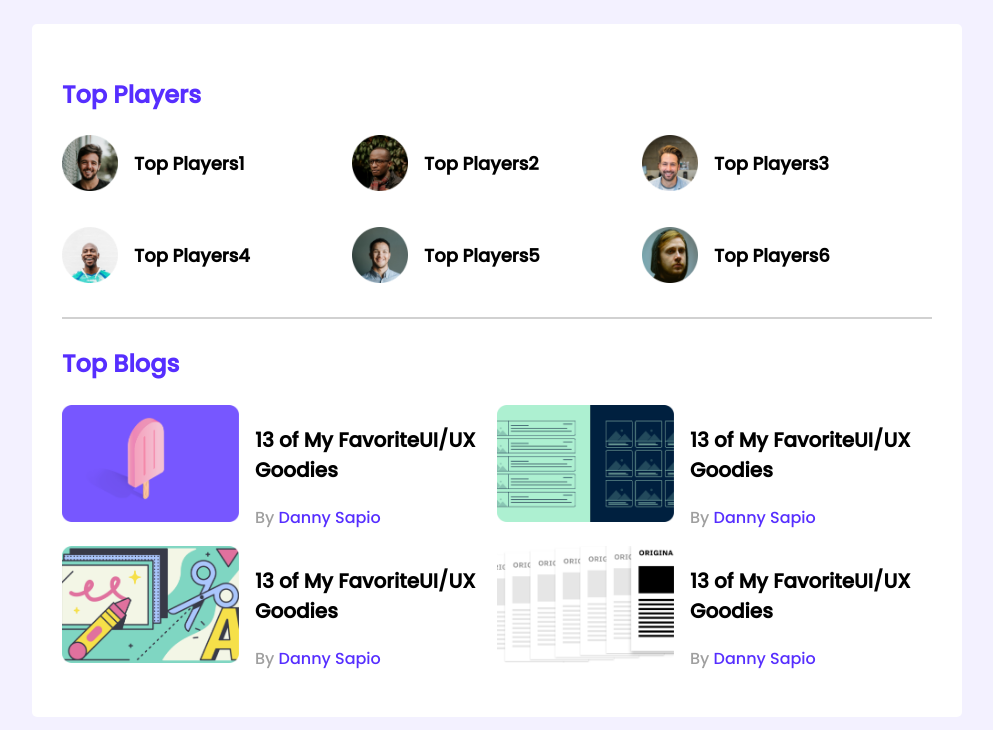
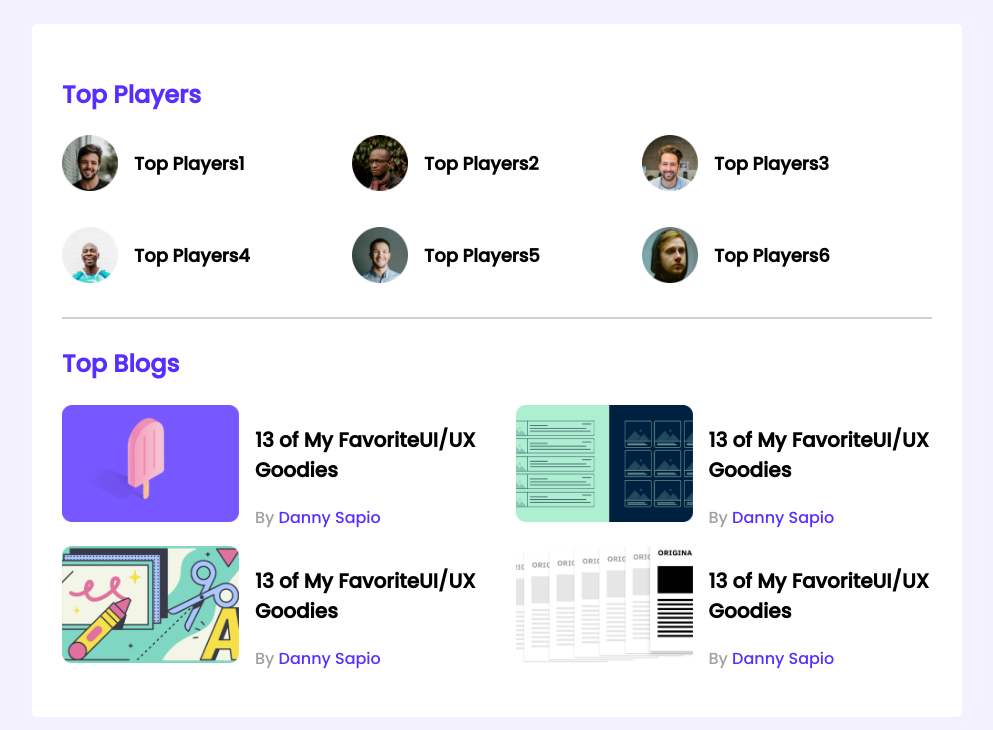
Before and after one commit to Istiaque-Ahemed/Leader-Board-css3, a plain HTML site: page index.html in a window 1280 px wide. Shown: the top 730 px of the page, without its empty margins (143-1136 px from the left). Drawn offline with Linux system fonts and the light colour scheme.

Commit message:
blog added

```diff
--- a/style.css
+++ b/style.css
@@ -56,6 +56,7 @@ main{
 .blogs{
     display:grid;
     grid-template-columns: repeat(2 ,1fr);
+    grid-column-gap: 37px;
 }
 .blog{
     display: flex;
```
